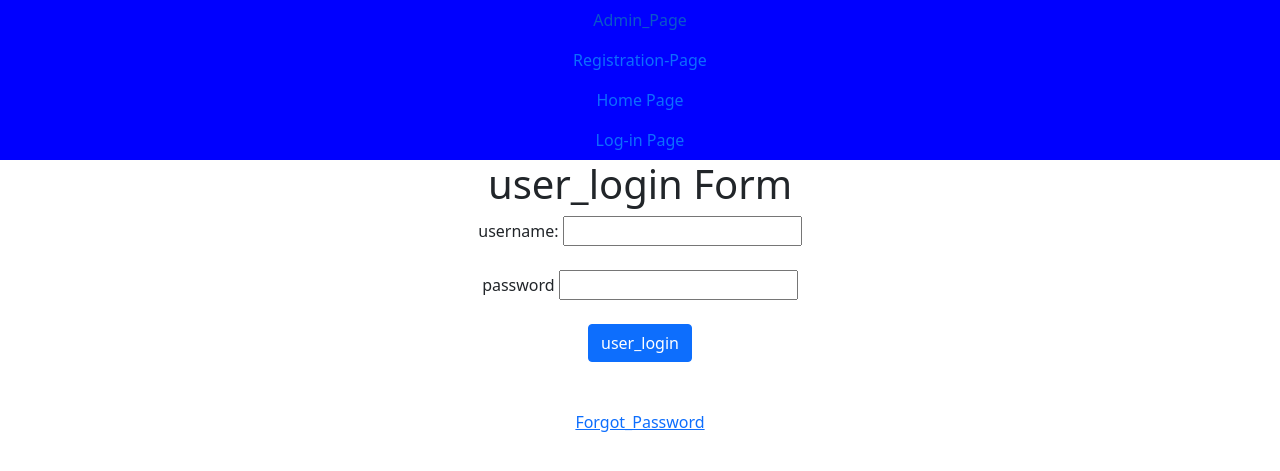
After one commit to KBCHANDANA506/User_Registration_74de6, a Django app: page /user_login/ in a window 1280 px wide. The commit adds this page. Shown: the top 471 px of the page. Run offline with Django 4.2, Linux system fonts and the light colour scheme.

Commit message:
first commit

```diff
--- a/app/views.py
+++ b/app/views.py
@@ -4,9 +4,19 @@ from django.core.mail import send_mail
 # Create your views here
 
 from app.forms import *
+from app.models import *
+from django.http import HttpResponseRedirect
+from django.contrib.auth import authenticate,login,logout
+from django.urls import reverse
+from django.contrib.auth.decorators import login_required
+
 
 
 def home_page(request):
+    if request.session.get('username'):
+        username=request.session.get('username')
+        d={'username':username}
+        return render(request,'home_page.html',d)
 
     return render(request,'home_page.html')
 
@@ -28,10 +38,10 @@ def Registration(request):
            NSPO.save()
 
            send_mail('Registration',
-                     'Registration is successfully done',
-                     'chandanakamalapuram@gmail.com',
-                     [NSUO.email],
-                     fail_silently=False,
+           'Registration is successfully done',
+           'chandanakamalapuram@gmail.com',
+           [NSUO.email],
+           fail_silently=True,
 
 
            )
@@ -49,3 +59,32 @@ def Registration(request):
 
 
     return render(request,'Registration.html',d)
+
+def user_login(request):
+    if request.method=='POST':
+        username=request.POST['username']
+        password=request.POST['password']
+
+        AUO=authenticate(username=username,password=password)
+        if AUO and AUO.is_active:
+            login(request,AUO)
+            request.session['username']=username
+            return HttpResponseRedirect(reverse('home_page'))
+        else:
+            return HttpResponse('invalid username or password')
+
+    return render(request,'user_login.html')
+
+
+@login_required
+def user_logout(request):
+    logout(request)
+    return HttpResponseRedirect(reverse('home_page'))
+
+@login_required
+def display_profile(request):
+    username=request.session.get('username')
+    UO=User.objects.get(username=username)
+    PO=Profile.objects.get(username=UO)
+    d={'UO':UO,'PO':PO}
+    return render(request,'display_profile.html',d)
--- a/project37/urls.py
+++ b/project37/urls.py
@@ -23,6 +23,10 @@ urlpatterns = [
     path('admin/', admin.site.urls),
     path('Registration/',Registration,name='Registration'),
     path('home_page/',home_page,name='home_page'),
+    path('user_login/',user_login,name='user_login'),
+    path('user_logout/',user_logout,name='user_logout'),
+    path('display_profile/',display_profile,name='display_profile'),
+
 
 
 
--- a/templates/Registration.html
+++ b/templates/Registration.html
@@ -4,7 +4,10 @@
 {% endblock %}
 {% block body_block %}
       <h1>Registration</h1>
-      <form method="POST">
+
+      <form method="POST" enctype="multipart/form-data">
+        {% csrf_token %}
+
         {{UO.as_p}}
 
         {{PO.as_p}}
--- a/templates/dummy.html
+++ b/templates/dummy.html
@@ -14,14 +14,34 @@
 </head>
   <body>
     <center>
-    <nav cls="nav">
+    <nav cls="nav" style="background-color:blue;">
         <a href="{% url 'admin:index' %}" class="nav-link">Admin_Page</a>
         <a href="{% url 'Registration' %}" class="nav-link">Registration-Page</a>
         <a href="{% url 'home_page' %}" class="nav-link">Home Page</a>
 
 
+        {% if user.is_authenticated %}
 
-    </nav>
+        <a href="{% url 'display_profile' %}" class="nav-link">Display_Profile</a>
+
+
+
+
+        <a href="{% url 'user_logout' %}" class="nav-link">user_logout</a>
+
+        {% else %}
+        <a href="{% url 'user_login' %}" class="nav-link">Log-in Page</a>
+        {% endif %}
+
+
+
+
+
+
+
+
+
+  </nav>
 
     <!-- Optional JavaScript; choose one of the two! -->
 
@@ -32,7 +52,9 @@
     <!--
     <script src="https://cdn.jsdelivr.net/npm/@popperjs/core@2.9.2/dist/umd/popper.min.js" integrity="sha384-IQsoLXl5PILFhosVNubq5LC7Qb9DXgDA9i+tQ8Zj3iwWAwPtgFTxbJ8NT4GN1R8p" crossorigin="anonymous"></script>
     <script src="https://cdn.jsdelivr.net/npm/bootstrap@5.0.2/dist/js/bootstrap.min.js" integrity="sha384-cVKIPhGWiC2Al4u+LWgxfKTRIcfu0JTxR+EQDz/bgldoEyl4H0zUF0QKbrJ0EcQF" crossorigin="anonymous"></script>
+    <script src="https://cdn.jsdelivr.net/npm/bootstrap@4.6.2/dist/js/bootstrap.min.js" integrity="sha384-+sLIOodYLS7CIrQpBjl+C7nPvqq+FbNUBDunl/OZv93DB7Ln/533i8e/mZXLi/P+" crossorigin="anonymous"></script>
     -->
+
     {% block body_block %}
     {% endblock %}
  </center>
--- /dev/null
+++ b/templates/user_login.html
@@ -0,0 +1,32 @@
+{% extends 'dummy.html' %}
+{% block title %}
+    <title>user_login</title>
+{% endblock %}
+
+{% block body_block %}
+        <h1>user_login Form</h1>
+
+        <form method="POST">
+
+            {% csrf_token %}
+
+            <label for="username">username:</label>
+            <input type="text" name="username" id="username"><br><br>
+
+            <label for="password">password</label>
+            <input type="password" name="password" id="password"><br><br>
+
+            <input type="submit" value="user_login" class="btn btn-primary">
+
+
+
+
+
+
+
+
+        </form>
+        <br><br>
+        <a href="{% url 'Forgot_P' %}">Forgot_Password</a>
+
+{% endblock %}
```
Also changed, not shown: templates/display_profile.html (added, +13 -0 lines), templates/home_page.html (+7 -1 lines), db.sqlite3, media/chandana/Av_K170x53.jpg (added), media/chandana/Picture1.jpg (added), media/chandana/Picture1_u5hkEmr.jpg (added).
